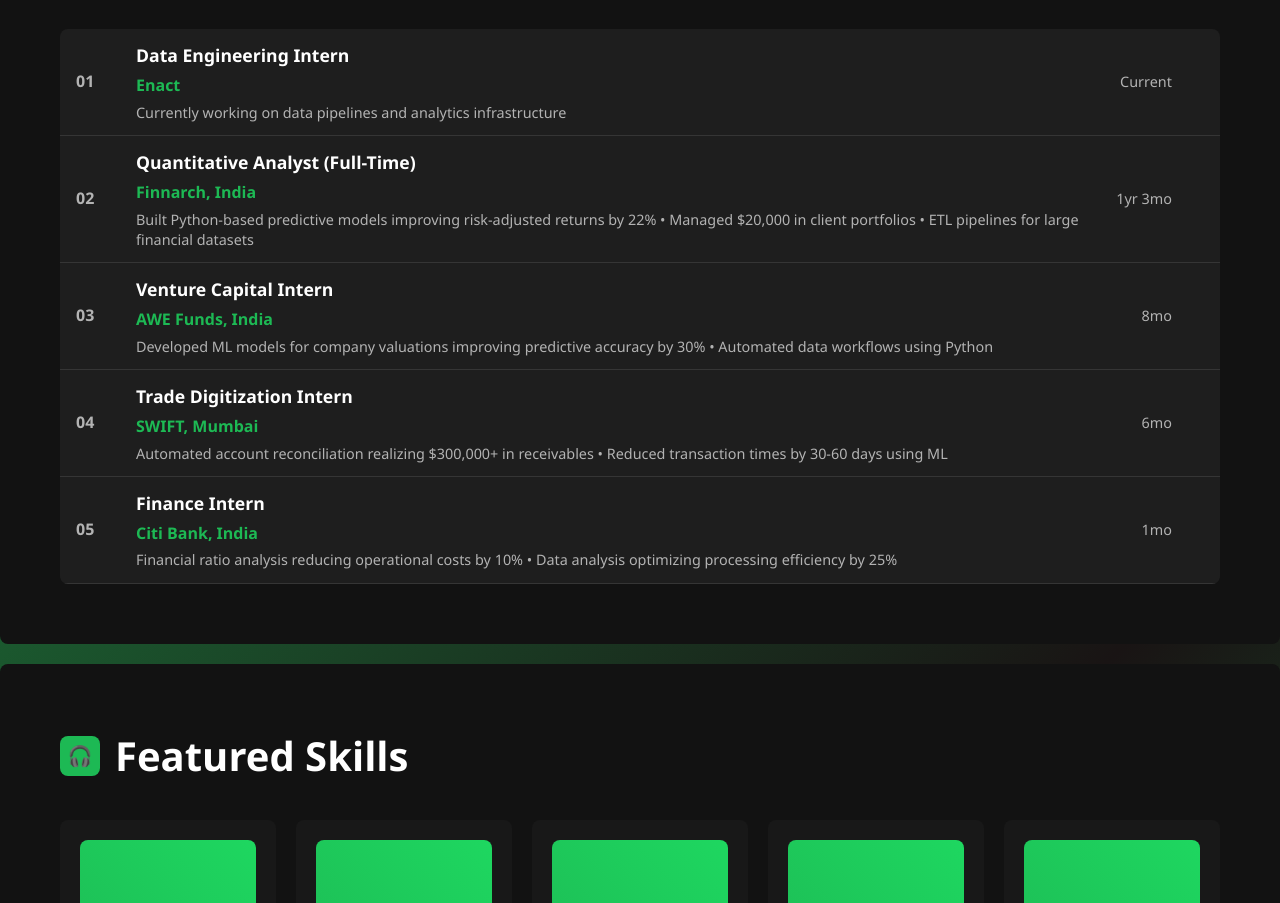
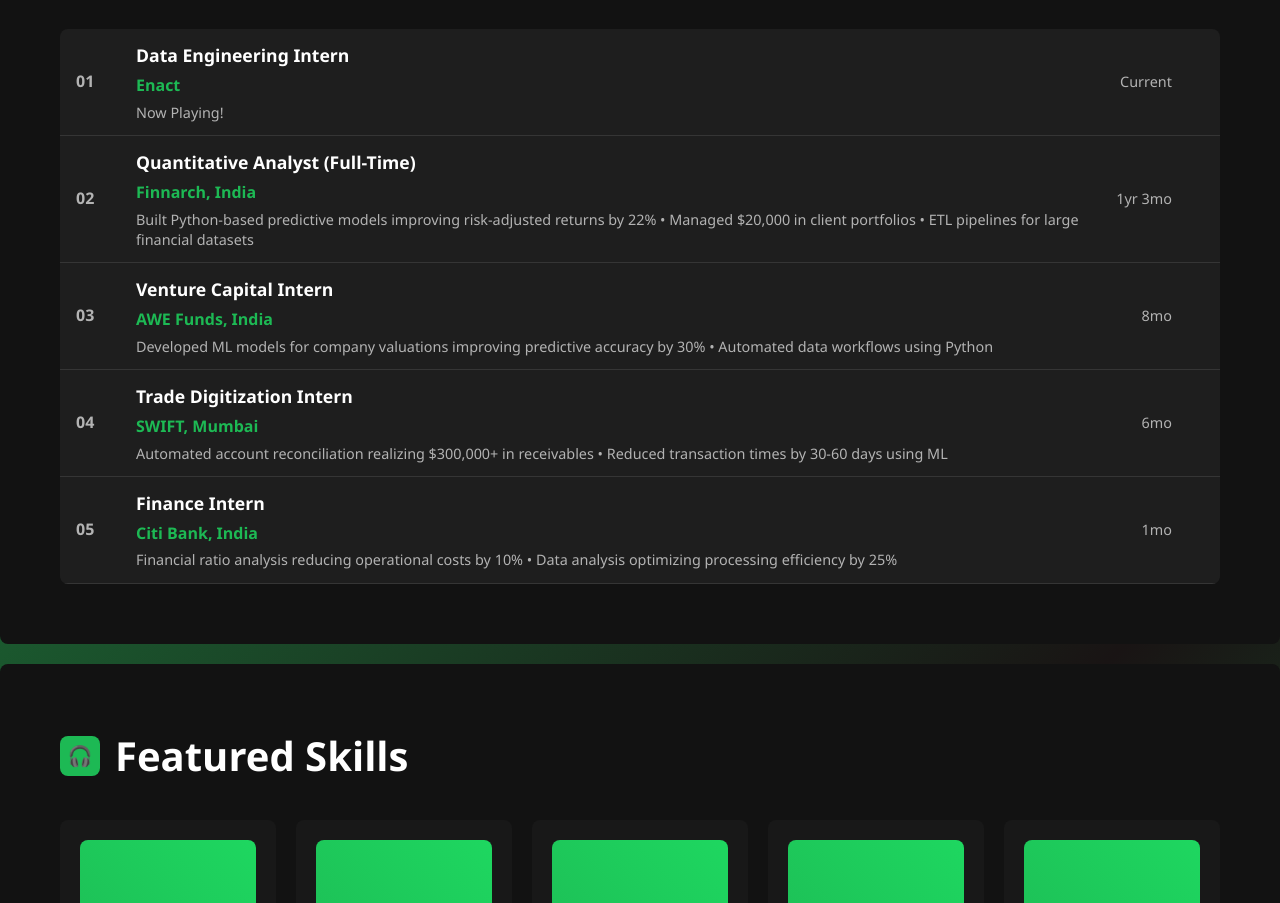
Before and after one commit to steffi101/steffi101.github.io, a plain HTML site: page index.html in a window 1280 px wide. Shown: the part 967-1870 px from the top of the page. Drawn offline with Linux system fonts and the light colour scheme.

Commit message:
Update index.html

```diff
--- a/index.html
+++ b/index.html
@@ -656,7 +656,7 @@
                     <div class="track-info">
                         <h3>Data Engineering Intern</h3>
                         <div class="company">Enact</div>
-                        <div class="details">Currently working on data pipelines and analytics infrastructure</div>
+                        <div class="details">Now Playing!</div>
                     </div>
                     <div class="track-duration">Current</div>
                     <div class="track-actions">
```
